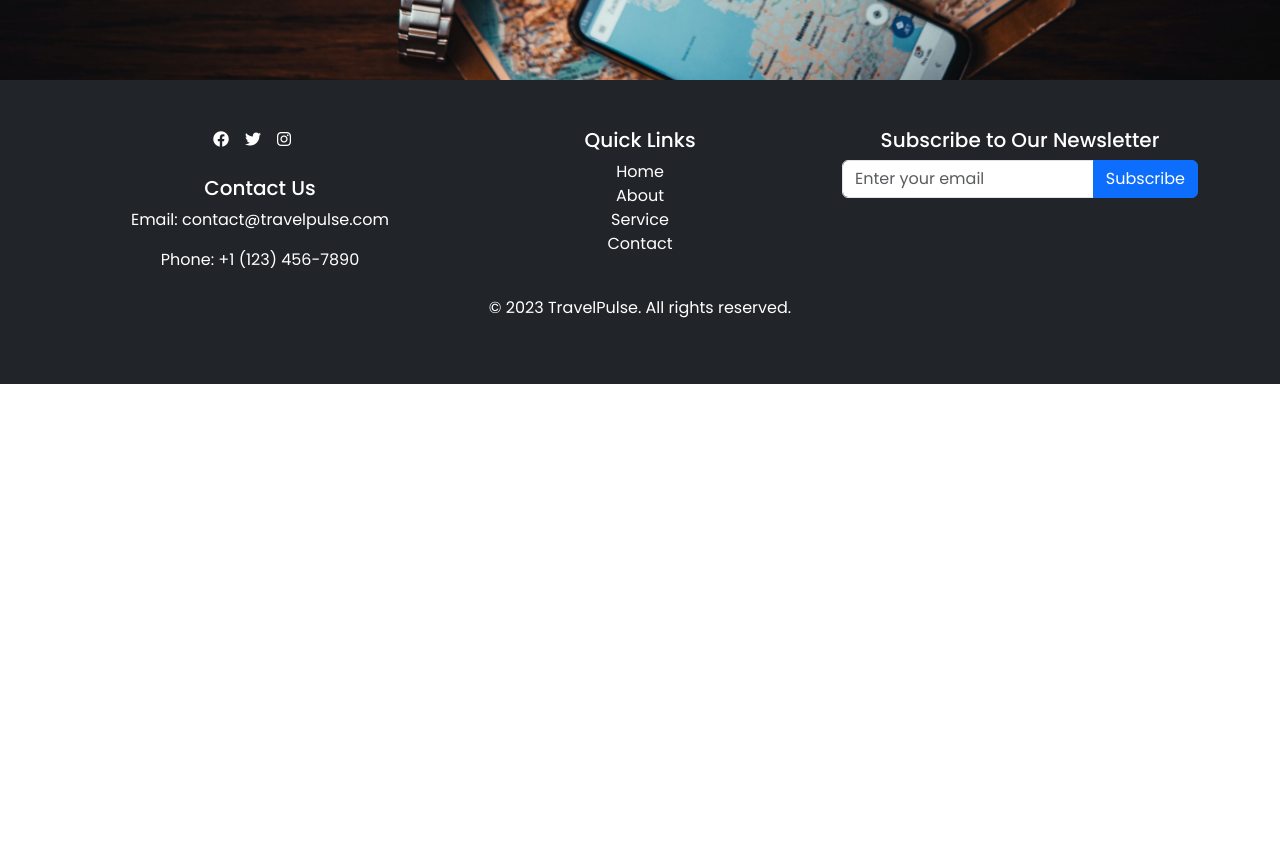
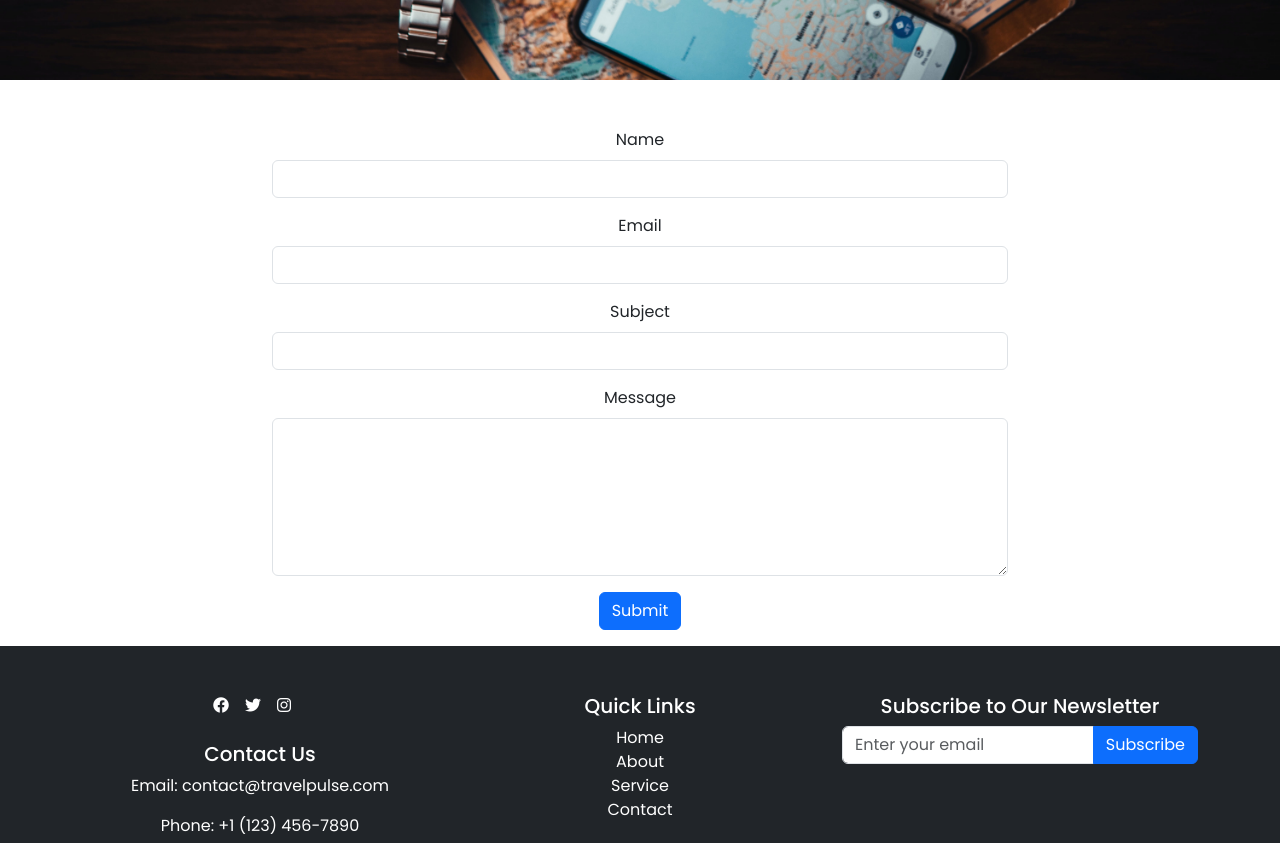
Before and after one commit to Soap171/SwiftRail, a React (Create React App) app in the folder web/: page /Contact in a window 1280 px wide. Shown: the part 480-1323 px from the top of the page. Before the commit the page ends 864 px from the top, so only its background shows below. Built offline with nearby package versions, Linux system fonts and the light colour scheme.

Commit message:
Add Contact Form

```diff
--- a/web/package.json
+++ b/web/package.json
@@ -11,6 +11,7 @@
     "font-awesome": "^4.7.0",
     "react": "^18.2.0",
     "react-dom": "^18.2.0",
+    "react-hook-form": "^7.46.1",
     "react-router-dom": "^6.16.0",
     "react-scripts": "5.0.1",
     "web-vitals": "^2.1.4"
--- a/web/src/routes/Contact.js
+++ b/web/src/routes/Contact.js
@@ -1,23 +1,142 @@
-import React from 'react'
-import Navbar from '../components/Navbar'
-import Hero from '../components/Hero'
-import ContactImg from '../assets/contact.jpg'
-import Footer from '../components/Footer'
+import React, { useState } from 'react';
+import Navbar from '../components/Navbar';
+import Hero from '../components/Hero';
+import ContactImg from '../assets/contact.jpg';
+import Footer from '../components/Footer';
 
 function Contact() {
+  // State to manage form inputs
+  const [formData, setFormData] = useState({
+    name: '',
+    email: '',
+    subject: '',
+    message: '',
+  });
+
+  // State to manage alert
+  const [alert, setAlert] = useState(null);
+
+  // Handle form input changes
+  const handleInputChange = (e) => {
+    const { name, value } = e.target;
+    setFormData({
+      ...formData,
+      [name]: value,
+    });
+  };
+
+  // Handle form submission
+  const handleSubmit = (e) => {
+    e.preventDefault();
+
+    // Perform form validation here (you can add more rules)
+    if (!formData.name || !formData.email || !formData.subject || !formData.message) {
+      setAlert({
+        type: 'danger',
+        message: 'Please fill in all fields.',
+      });
+    } else {
+      // Perform form submission (you can send data to a server here)
+
+      // Clear the form
+      setFormData({
+        name: '',
+        email: '',
+        subject: '',
+        message: '',
+      });
+
+      setAlert({
+        type: 'success',
+        message: 'Form submitted successfully!',
+      });
+    }
+  };
+
   return (
     <>
-    <Navbar/>
-    <Hero
-    cName = "hero-other"
-    heroImg = {ContactImg}
-    title = "Contact"
-    />
-    <Footer/>
+      <Navbar />
+      <Hero cName="hero-other" heroImg={ContactImg} title="Contact" />
+
+      <div className="container mt-5">
+        <div className="row justify-content-center">
+          <div className="col-md-8">
+            {/* Alert */}
+            {alert && (
+              <div className={`alert alert-${alert.type}`} role="alert">
+                {alert.message}
+              </div>
+            )}
+
+            {/* Contact Form */}
+            <form onSubmit={handleSubmit}>
+              <div className="mb-3">
+                <label htmlFor="name" className="form-label">
+                  Name
+                </label>
+                <input
+                  type="text"
+                  className="form-control"
+                  id="name"
+                  name="name"
+                  value={formData.name}
+                  onChange={handleInputChange}
+                  required
+                />
+              </div>
+              <div className="mb-3">
+                <label htmlFor="email" className="form-label">
+                  Email
+                </label>
+                <input
+                  type="email"
+                  className="form-control"
+                  id="email"
+                  name="email"
+                  value={formData.email}
+                  onChange={handleInputChange}
+                  required
+                />
+              </div>
+              <div className="mb-3">
+                <label htmlFor="subject" className="form-label">
+                  Subject
+                </label>
+                <input
+                  type="text"
+                  className="form-control"
+                  id="subject"
+                  name="subject"
+                  value={formData.subject}
+                  onChange={handleInputChange}
+                  required
+                />
+              </div>
+              <div className="mb-3">
+                <label htmlFor="message" className="form-label">
+                  Message
+                </label>
+                <textarea
+                  className="form-control"
+                  id="message"
+                  name="message"
+                  value={formData.message}
+                  onChange={handleInputChange}
+                  rows="6"
+                  required
+                ></textarea>
+              </div>
+              <button type="submit" className="btn btn-primary mb-3">
+                 Submit
+              </button>
+            </form>
+          </div>
+        </div>
+      </div>
+
+      <Footer />
     </>
-
-
-  )
+  );
 }
 
-export default Contact
+export default Contact;
```
Also changed, not shown: 1 other file (tests, documents, lock files or other folders).
